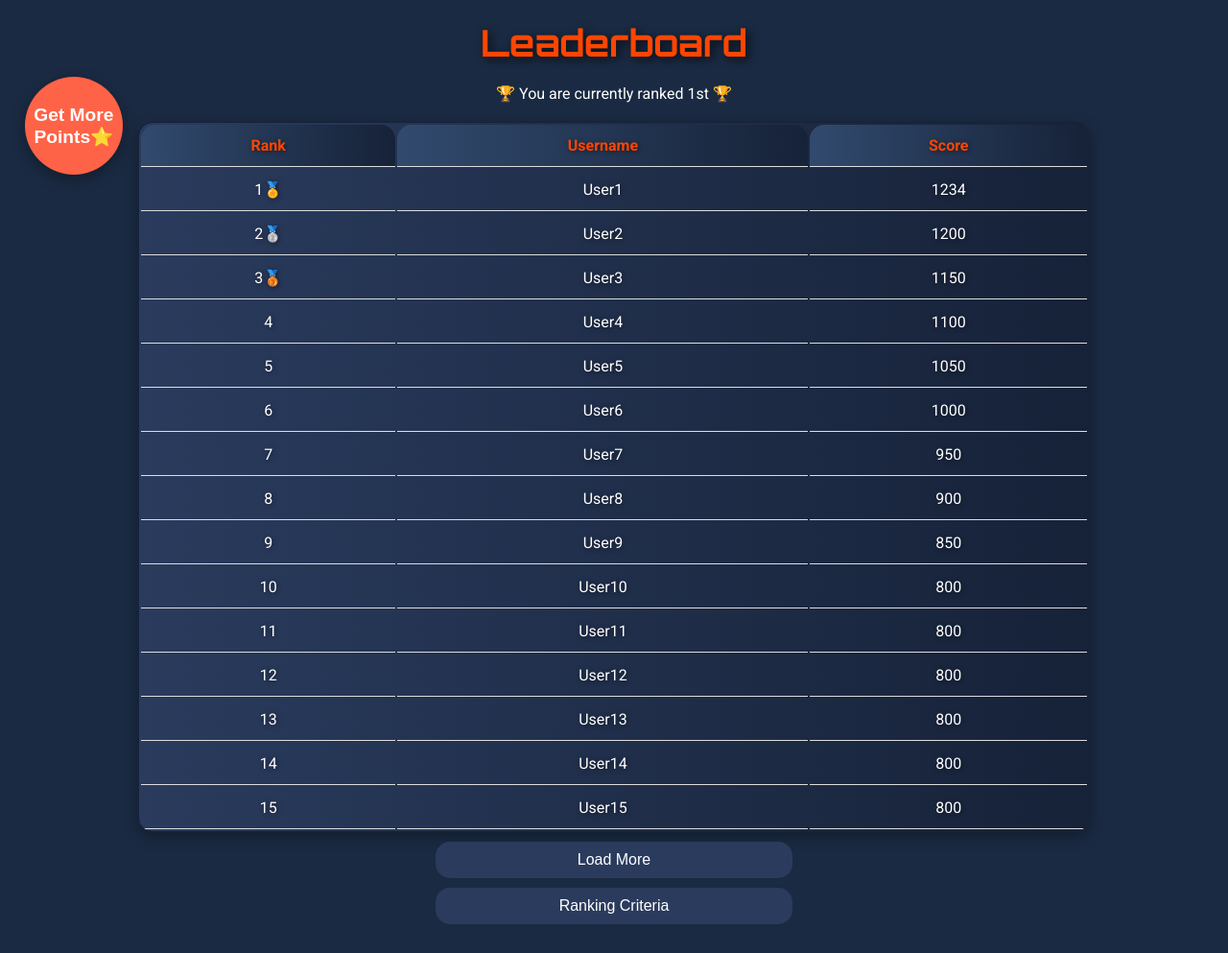
After one commit to CITS5505GroupProject/CITS5505-Group-Project, a Flask app: template app/templates/ranking.html in a window 1280 px wide. The commit adds this page. Shown: the whole page at 96% size. Run offline with Flask 3, Linux system fonts and the light colour scheme; the template is opened without the code that fills it, so the values that code supplies are empty.

Commit message:
added a ranking page

```diff
--- /dev/null
+++ b/app/static/js/ranking.js
@@ -0,0 +1,56 @@
+document.addEventListener('DOMContentLoaded', function () {
+    const accordion = document.querySelector('.accordion');
+    const panel = document.querySelector('.panel');
+
+    if (accordion) {
+        accordion.addEventListener('click', function () {
+            this.classList.toggle('active');
+            if (panel.style.maxHeight) {
+                panel.style.maxHeight = null;
+            } else {
+                panel.style.maxHeight = panel.scrollHeight + "px";
+            }
+        });
+    }
+
+    const dropdown = document.querySelector('.dropdown');
+    const dropdownContent = document.querySelector('.dropdown-content');
+
+    // 保证在悬停时保持下拉框显示
+    dropdown.addEventListener('mouseenter', function () {
+        dropdownContent.style.display = 'block';
+    });
+
+    dropdownContent.addEventListener('mouseenter', function () {
+        dropdownContent.style.display = 'block';
+    });
+
+    dropdown.addEventListener('mouseleave', function () {
+        setTimeout(() => {
+            if (!dropdownContent.matches(':hover')) {
+                dropdownContent.style.display = 'none';
+            }
+        }, 100);
+    });
+
+    dropdownContent.addEventListener('mouseleave', function () {
+        setTimeout(() => {
+            if (!dropdown.matches(':hover')) {
+                dropdownContent.style.display = 'none';
+            }
+        }, 100);
+    });
+
+    // Load more rows
+    const loadMoreButton = document.querySelector('.load-more');
+    const extraRows = document.querySelectorAll('.extra-row');
+    let isExpanded = false;
+
+    loadMoreButton.addEventListener('click', function () {
+        isExpanded = !isExpanded;
+        extraRows.forEach(row => {
+            row.style.display = isExpanded ? 'table-row' : 'none';
+        });
+        loadMoreButton.textContent = isExpanded ? 'Show Less' : 'Load More';
+    });
+});
--- /dev/null
+++ b/app/static/style/ranking.css
@@ -0,0 +1,161 @@
+@import url('https://fonts.googleapis.com/css2?family=Orbitron:wght@500;700&family=Roboto:wght@400;700&display=swap');
+
+body, h1, h2, h3, p {
+    margin: 0;
+    padding: 0;
+    font-family: 'Roboto', sans-serif;
+}
+
+body {
+    background-color: #1a2a42; /* Dark blue background */
+    color: #fff; /* White text */
+}
+
+.content {
+    display: flex;
+    flex-direction: column;
+    align-items: center;
+    padding: 20px;
+    text-align: center;
+}
+
+h1 {
+    font-family: 'Orbitron', sans-serif;
+    font-weight: 700;
+    font-size: 3vw; /* Adjust as needed */
+    color: #ff4500; /* Bright orange */
+    text-shadow: 3px 3px 10px rgba(0, 0, 0, 0.7);
+    margin-bottom: 20px;
+    transition: transform 0.2s, color 0.2s;
+}
+
+h1:hover {
+    color: #ff6347; /* Lighter shade on hover */
+    transform: scale(1.1);
+}
+
+table {
+    margin-top: 20px;
+    width: 80%;
+    background: linear-gradient(to right, #2a3b5d, #162238); /* Gradient blue */
+    border-radius: 15px; /* Increased rounded corners */
+    overflow: hidden;
+    box-shadow: 0 5px 15px rgba(0, 0, 0, 0.3);
+    border: 1px solid #162238; /* Darker blue border */
+}
+
+th, td {
+    padding: 12px;
+    text-align: left;
+    border-bottom: 1px solid #ddd; /* Lighter line for separation */
+    font-family: 'Roboto', sans-serif;
+}
+
+th {
+    background: linear-gradient(to right, #314a6e, #162238); /* Darker blue gradient */
+    border-top-left-radius: 15px; /* Rounded top left corner for header */
+    border-top-right-radius: 15px; /* Rounded top right corner for header */
+    font-weight: 700;
+    color: #ff4500; /* Bright orange */
+    text-align: center; /* Centered header text */
+    text-shadow: 1px 1px 5px rgba(0, 0, 0, 0.5);
+}
+
+td {
+    text-shadow: 1px 1px 5px rgba(0, 0, 0, 0.5);
+    color: #ffffff; /* White text */
+    text-align: center; /* Centered cell text */
+}
+
+.extra-row {
+    display: none;
+}
+
+.load-more, .accordion {
+    margin-top: 10px;
+    padding: 10px 20px;
+    background-color: #2a3b5d; /* Dark blue */
+    color: #fff; /* White text */
+    border: none;
+    border-radius: 15px;
+    font-size: 16px;
+    cursor: pointer;
+    transition: background-color 0.2s;
+    width: 30%; /* Shortened width */
+}
+
+.load-more:hover, .accordion:hover, .accordion:focus {
+    background-color: #162238; /* Darker shade on hover */
+}
+
+.panel {
+    max-height: 0;
+    overflow: hidden;
+    transition: max-height 0.2s ease-out;
+    background-color: #2a3b5d; /* Match the table color */
+    border-radius: 15px;
+    width: 80%;
+    margin-top: 10px;
+    padding: 0 18px;
+}
+
+.panel p {
+    margin: 18px 0;
+}
+
+.dropdown {
+    position: fixed; /* Fixed position */
+    left: 2vw; /* Align left using viewport width */
+    top: 10vh; /* Adjust the distance from the top using viewport height */
+    display: inline-block;
+}
+
+.dropdown-content {
+    display: none;
+    position: absolute;
+    background-color: #2a3b5d; /* Slightly lighter blue */
+    box-shadow: 0px 8px 16px 0px rgba(0, 0, 0, 0.2);
+    z-index: 1;
+    width: 8vw; /* Match the width of the button */
+    min-width: 50px; /* Ensure dropdown has a minimum width */
+    top: calc(8vw + 10px); /* Position below the button */
+    border-radius: 8px; /* Rounded corners for dropdown */
+    overflow: hidden; /* Ensures the child elements don't overflow */
+}
+
+.dropdown-content a {
+    color: white;
+    padding: 12px 16px;
+    text-decoration: none;
+    display: block;
+    transition: background-color 0.2s;
+    border-radius: 8px; /* Rounded corners for dropdown links */
+}
+
+.dropdown-content a:hover {
+    background-color: #162238; /* Darker blue on hover */
+}
+
+.dropbtn {
+    background-color: #ff6347; /* Vivid color for visibility */
+    color: white;
+    font-size: 1.5vw; /* Font size relative to viewport width */
+    font-weight: bold;
+    border: none;
+    cursor: pointer;
+    display: flex;
+    justify-content: center;
+    align-items: center;
+    position: relative;
+    width: 8vw; /* Width relative to viewport width */
+    height: 8vw; /* Height relative to viewport width */
+    min-width: 50px; /* Minimum width to ensure usability */
+    min-height: 50px; /* Minimum height to ensure usability */
+    border-radius: 50%; /* Make button circular */
+    transition: background-color 0.3s;
+    box-shadow: 0 5px 15px rgba(0, 0, 0, 0.3);
+}
+
+.dropbtn:hover {
+    background-color: #ff4500; /* Darker shade on hover */
+}
--- a/app/templates/aboutus.html
+++ b/app/templates/aboutus.html
@@ -4,7 +4,7 @@
 <meta charset="UTF-8">
 <meta name="viewport" content="width=device-width, initial-scale=1.0">
 <title>About Us</title>
-<link rel="stylesheet" href="aboutus.css">
+<link rel="stylesheet" href="../static/style/aboutus.css">
 
 </head>
 <body>
--- /dev/null
+++ b/app/templates/ranking.html
@@ -0,0 +1,65 @@
+<!DOCTYPE html>
+<html lang="en">
+<head>
+    <meta charset="UTF-8">
+    <meta name="viewport" content="width=device-width, initial-scale=1.0">
+    <title>Leaderboard</title>
+    <link rel="stylesheet" href="ranking.css">
+    <script src="ranking.js" defer></script>
+</head>
+<body>
+    <div class="content">
+        <h1>Leaderboard</h1>
+        <p>🏆 You are currently ranked 1st 🏆</p>
+        <table id="leaderboard">
+            <thead>
+                <tr>
+                    <th>Rank</th>
+                    <th>Username</th>
+                    <th>Score</th>
+                </tr>
+            </thead>
+            <tbody>
+                <!-- Example data -->
+                <tr><td>1🏅</td><td>User1</td><td>1234</td></tr>
+                <tr><td>2🥈</td><td>User2</td><td>1200</td></tr>
+                <tr><td>3🥉</td><td>User3</td><td>1150</td></tr>
+                <tr><td>4</td><td>User4</td><td>1100</td></tr>
+                <tr><td>5</td><td>User5</td><td>1050</td></tr>
+                <tr><td>6</td><td>User6</td><td>1000</td></tr>
+                <tr><td>7</td><td>User7</td><td>950</td></tr>
+                <tr><td>8</td><td>User8</td><td>900</td></tr>
+                <tr><td>9</td><td>User9</td><td>850</td></tr>
+                <tr><td>10</td><td>User10</td><td>800</td></tr>
+                <tr><td>11</td><td>User11</td><td>800</td></tr>
+                <tr><td>12</td><td>User12</td><td>800</td></tr>
+                <tr><td>13</td><td>User13</td><td>800</td></tr>
+                <tr><td>14</td><td>User14</td><td>800</td></tr>
+                <tr><td>15</td><td>User15</td><td>800</td></tr>
+                <tr class="extra-row"><td>16</td><td>User16</td><td>750</td></tr>
+                <tr class="extra-row"><td>17</td><td>User17</td><td>700</td></tr>
+                <tr class="extra-row"><td>18</td><td>User18</td><td>650</td></tr>
+                <tr class="extra-row"><td>19</td><td>User19</td><td>600</td></tr>
+                <tr class="extra-row"><td>20</td><td>User20</td><td>550</td></tr>
+                <tr class="extra-row"><td>21</td><td>User21</td><td>500</td></tr>
+                <tr class="extra-row"><td>22</td><td>User22</td><td>450</td></tr>
+                <tr class="extra-row"><td>23</td><td>User23</td><td>400</td></tr>
+                <tr class="extra-row"><td>24</td><td>User24</td><td>350</td></tr>
+                <tr class="extra-row"><td>25</td><td>User25</td><td>300</td></tr>
+            </tbody>
+        </table>
+        <button class="load-more">Load More</button>
+        <div class="dropdown">
+            <button class="dropbtn">Get More Points⭐️</button>
+            <div class="dropdown-content">
+                <a href="/myforms">Go to My Forms</a>
+                <a href="/otherforms">Go to Other Forms</a>
+            </div>
+        </div>
+        <button class="accordion">Ranking Criteria</button>
+        <div class="panel">
+            <p>Here are the details about how the points are calculated...</p>
+        </div>
+    </div>
+</body>
+</html>
```
